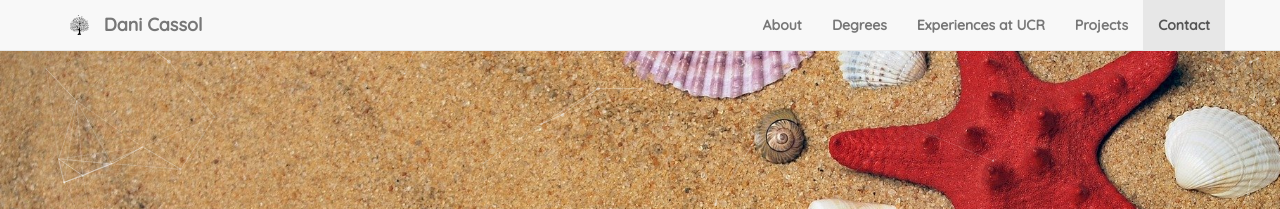
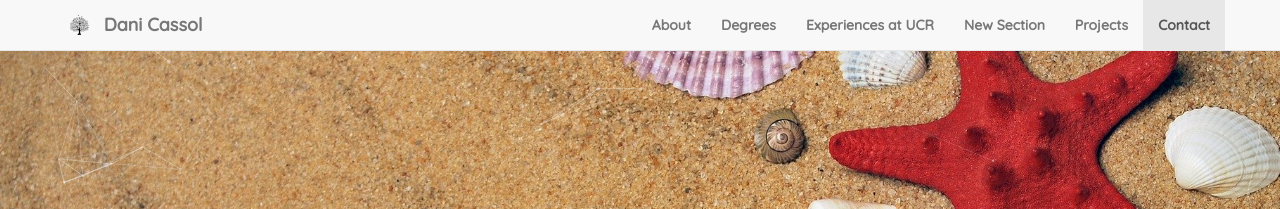
Before and after one commit to dcassol2020/dcassol2020.github.io, a Jekyll site: the page built from index.html, in a window 1280 px wide. Shown: the top 209 px of the page. Built offline with Jekyll 4.4.1, drawn with Linux system fonts in a browser that asks for light colours; nearby versions of some CDN libraries.

Commit message:
Update header.html

```diff
--- a/_includes/header.html
+++ b/_includes/header.html
@@ -25,6 +25,9 @@
                 </li>
                 <li>
                     <a class="page-scroll" href="#experiences">Experiences at UCR</a>
+                </li>
+                <li>
+                    <a class="page-scroll" href="#newsection">New Section</a>
                 </li>
                 <li>
                     <a class="page-scroll" href="#projects">Projects</a>
```
